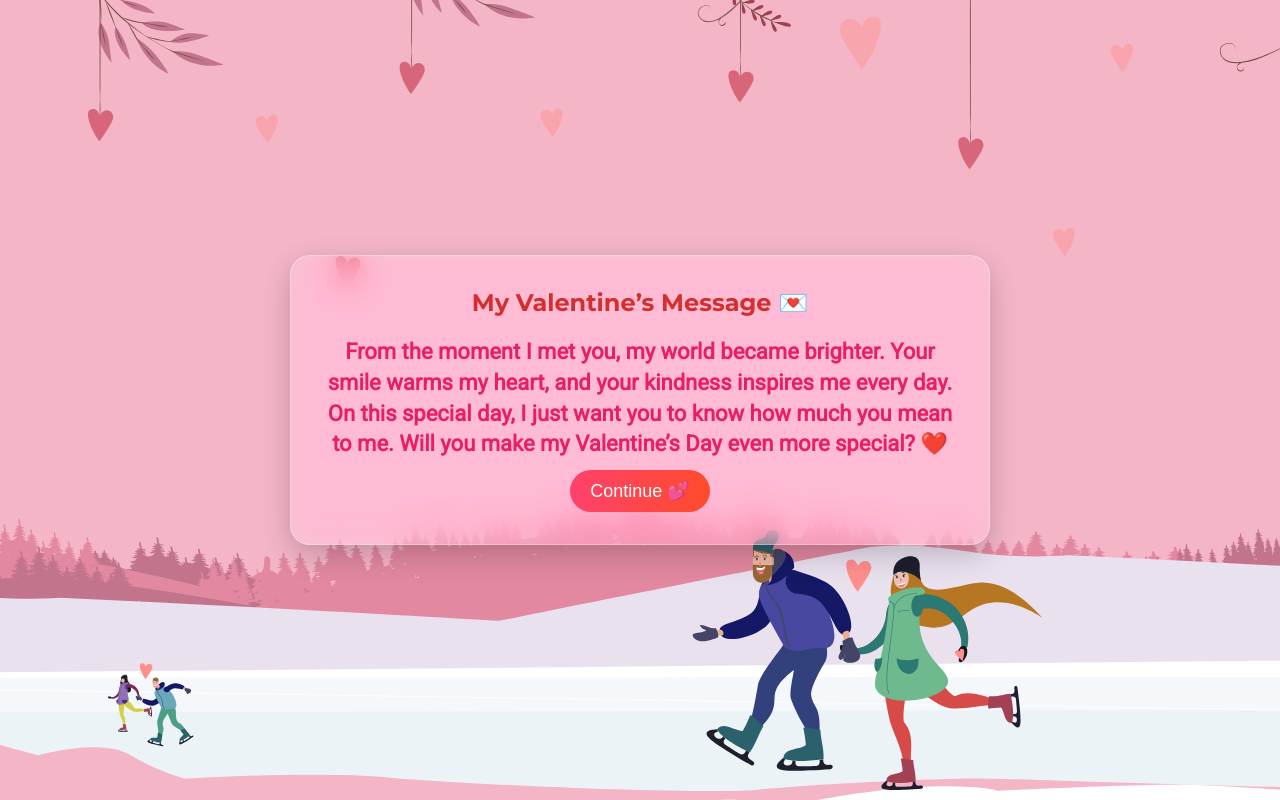
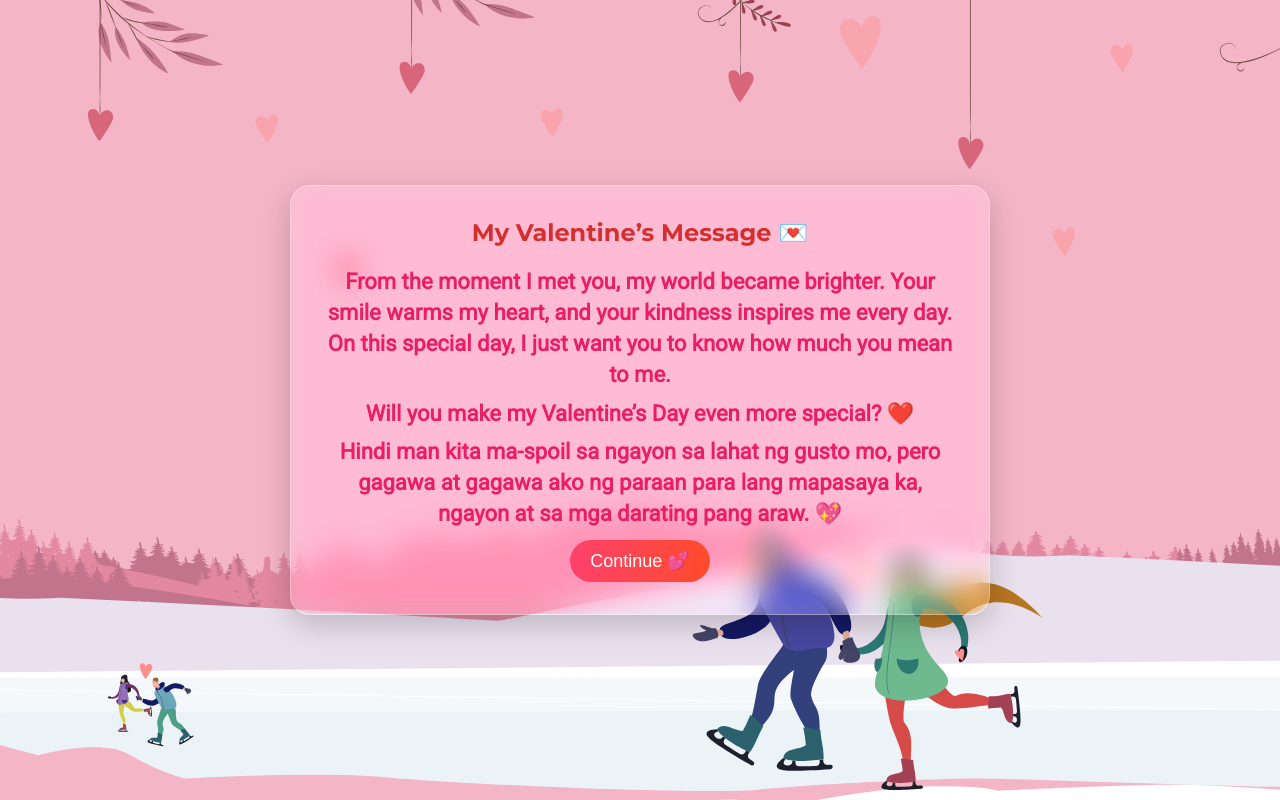
Before and after one commit to JChristianRojo/portfolio, a React (Vite) app: page /hidden in a window 1280 px wide. Built offline with nearby package versions, Linux system fonts and the light colour scheme.

Commit message:
update message

```diff
--- a/src/pages/hidden.jsx
+++ b/src/pages/hidden.jsx
@@ -92,6 +92,9 @@ function Hidden() {
             font-weight: bold;
             color: #ff416c;
           }
+          .mb-1 {
+          margin-bottom: 8px;
+          }
         `}
       </style>
 
@@ -101,10 +104,15 @@ function Hidden() {
             <div>
               <h1>My Valentine’s Message 💌</h1>
               <p className="message">
+              <p className="mb-1">
                 From the moment I met you, my world became brighter.
                 Your smile warms my heart, and your kindness inspires me every day.
                 On this special day, I just want you to know how much you mean to me.
-                Will you make my Valentine’s Day even more special? ❤️
+              </p>
+
+<p className="mb-1">Will you make my Valentine’s Day even more special? ❤️</p>
+
+<p className="mb-1">Hindi man kita ma-spoil sa ngayon sa lahat ng gusto mo, pero gagawa at gagawa ako ng paraan para lang mapasaya ka, ngayon at sa mga darating pang araw. 💖</p>
               </p>
               <button className="btn" onClick={() => setShowQuestion(true)}>
                 Continue 💕
```
